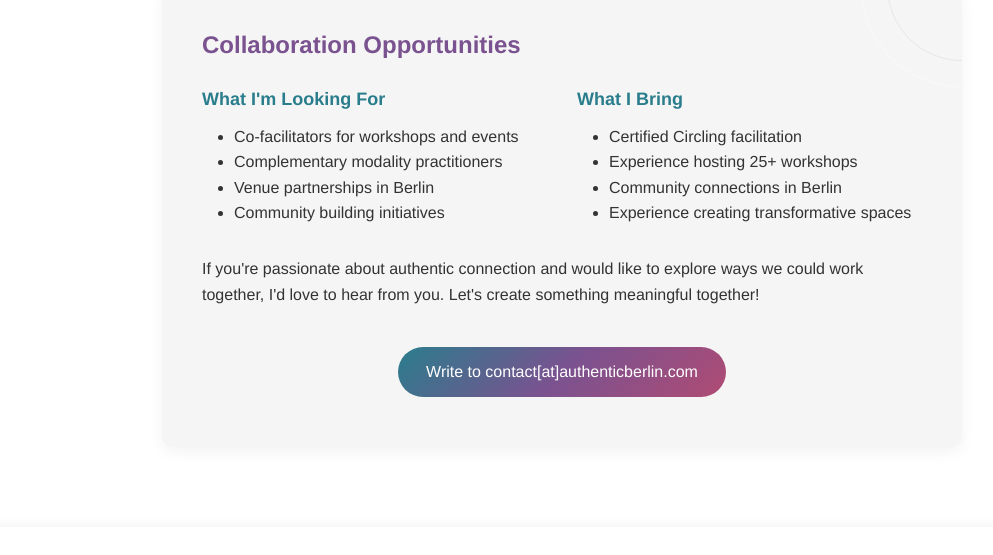
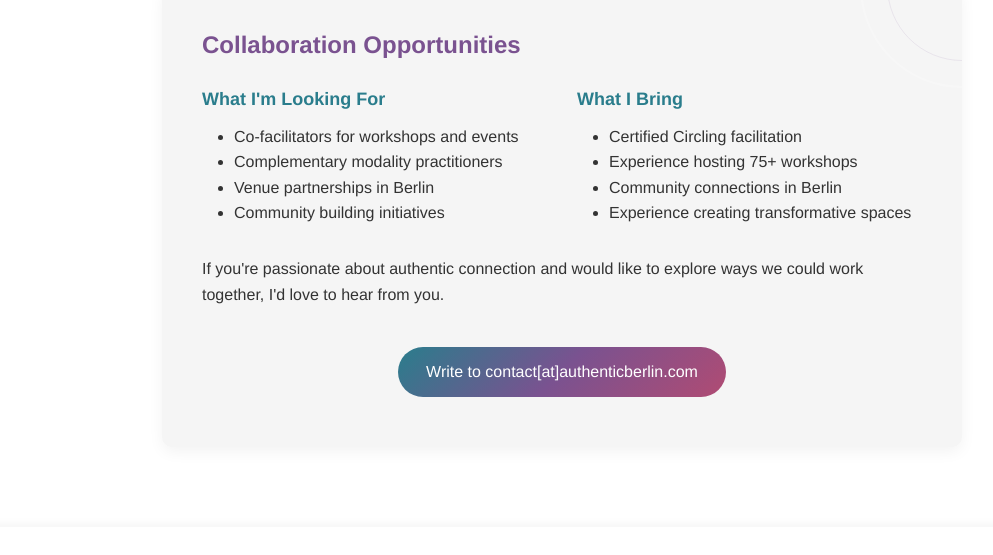
Before and after one commit to hikarinessa/authenticberlin, a plain HTML site: page index.html in a window 1280 px wide. Shown: the part 3535-4090 px from the top of the page, without its empty margins (78-1071 px from the left). Drawn offline with Linux system fonts and the light colour scheme.

Commit message:
Update index.html

```diff
--- a/index.html
+++ b/index.html
@@ -664,14 +664,14 @@
                             <h5 style="font-size: 18px; margin-bottom: 10px; color: var(--teal);">What I Bring</h5>
                             <ul>
                                 <li>Certified Circling facilitation</li>
-                                <li>Experience hosting 25+ workshops</li>
+                                <li>Experience hosting 75+ workshops</li>
                                 <li>Community connections in Berlin</li>
                                 <li>Experience creating transformative spaces</li>
                             </ul>
                         </div>
                     </div>
 
-                    <p style="margin-bottom: 30px;">If you're passionate about authentic connection and would like to explore ways we could work together, I'd love to hear from you. Let's create something meaningful together!</p>
+                    <p style="margin-bottom: 30px;">If you're passionate about authentic connection and would like to explore ways we could work together, I'd love to hear from you.</p>
                     <div style="justify-content: center; display: flex;">
                         <a href="mailto:contact@authenticberlin.com" class="btn" style="display: inline-block; background: var(--gradient); color: white; padding: 12px 28px; border-radius: 30px; text-decoration: none; font-weight: 500;">Write to contact[at]authenticberlin.com</a>
                     </div>
```
